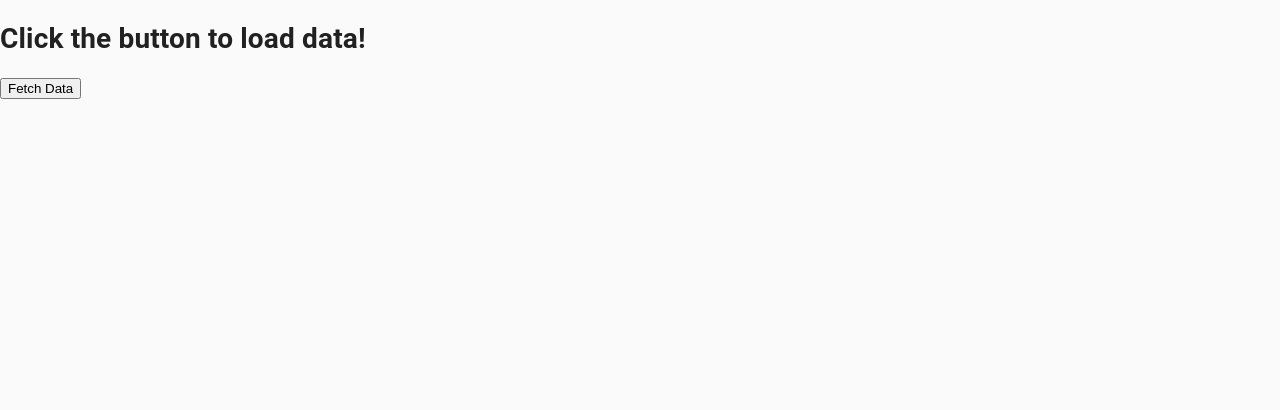
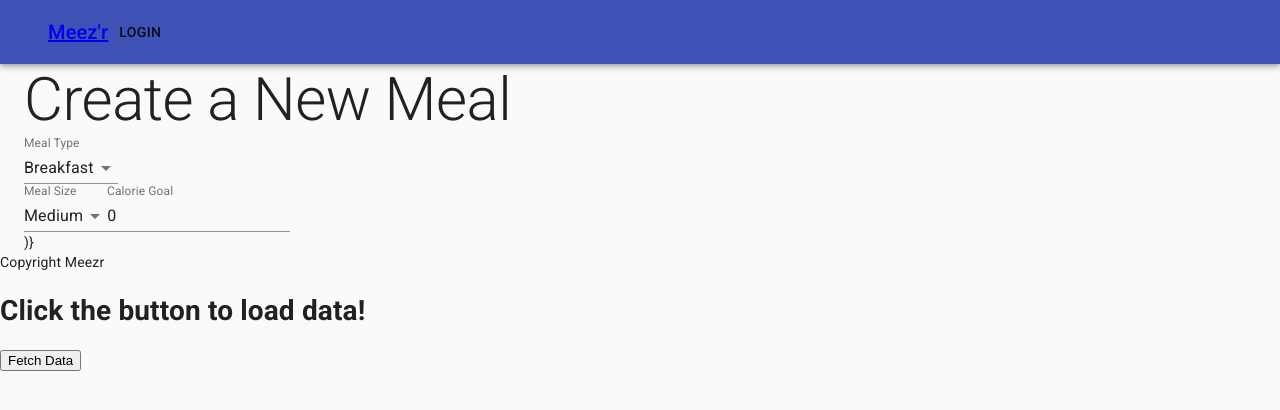
Before and after one commit to pratikbassi/Meezr, a React (Create React App) app in the folder client/: page /create in a window 1280 px wide. Shown: the top 410 px of the page. Built offline with nearby package versions, Linux system fonts and the light colour scheme.

Commit message:
add first page of view logic

```diff
--- a/client/src/components/NewMeal/Page1.jsx
+++ b/client/src/components/NewMeal/Page1.jsx
@@ -0,0 +1,101 @@
+import React, { useState } from "react";
+import { Link } from "react-router-dom";
+import { makeStyles } from "@material-ui/core/styles";
+import {
+  Container,
+  FormControl,
+  InputLabel,
+  Input,
+  FormHelperText,
+  Select,
+  MenuItem,
+  TextField,
+} from "@material-ui/core";
+import {} from "@material-ui/icons";
+
+const useStyles = makeStyles({});
+
+export default function Template() {
+  const classes = useStyles();
+
+  const [state, setState] = React.useState({
+    size: "Medium",
+    type: "Breakfast",
+    calorieGoal: 0,
+  });
+
+  const handleSubmit = () => {
+    console.log("submit!");
+  };
+
+  const handleChange = (event) => {
+    console.log("Input Change!");
+    console.log(event);
+    const newValue = {
+      [event.target.name]: event.target.value,
+    };
+    // console.log("Changing Size?", event.target.name);
+    if (event.target.name === "size") {
+      if (event.target.value === "Small") {
+        newValue.calorieGoal = 500;
+      } else if (event.target.value === "Medium") {
+        newValue.calorieGoal = 600;
+      } else if (event.target.value === "Large") {
+        newValue.calorieGoal = 800;
+      }
+    }
+    // console.log("newValue", newValue);
+    setState((prev) => {
+      return { ...prev, ...newValue };
+    });
+  };
+  // console.log("state", state);
+
+  return (
+    <article>
+      <form onSubmit={handleSubmit}>
+        <FormControl>
+          <InputLabel id="new-meal-type">Meal Type</InputLabel>
+          <Select
+            name="type"
+            defaultValue="Breakfast"
+            labelId="new-meal-type"
+            id="new-meal-type"
+            value={state.type}
+            onChange={handleChange}
+          >
+            <MenuItem value={"Breakfast"}>Breakfast</MenuItem>
+            <MenuItem value={"Lunch"}>Lunch</MenuItem>
+            <MenuItem value={"Dinner"}>Dinner</MenuItem>
+            <MenuItem value={"Brunch"}>Brunch</MenuItem>
+            <MenuItem value={"Other"}>Other</MenuItem>
+          </Select>
+        </FormControl>
+        <br />
+        <FormControl>
+          <InputLabel id="new-meal-size">Meal Size</InputLabel>
+          <Select
+            name="size"
+            defaultValue="Medium"
+            labelId="new-meal-size"
+            id="new-meal-size"
+            value={state.size}
+            onChange={handleChange}
+          >
+            <MenuItem value={"Large"}>Large</MenuItem>
+            <MenuItem value={"Medium"}>Medium</MenuItem>
+            <MenuItem value={"Small"}>Small</MenuItem>
+          </Select>
+        </FormControl>
+        <TextField
+          id="standard-basic"
+          label="Calorie Goal"
+          name="calorieGoal"
+          type="number"
+          value={state.calorieGoal}
+          onChange={handleChange}
+        />
+      </form>
+    </article>
+  );
+}
--- a/client/src/routes/Index.jsx
+++ b/client/src/routes/Index.jsx
@@ -4,6 +4,7 @@ import { BrowserRouter as Router, Route, Switch } from "react-router-dom";
 import Browse from "../components/Browse";
 import Profile from "../components/Profile";
 import SingleMeal from "../components/SingleMeal";
+import NewMeal from "../components/NewMeal";
 
 export default (
   <Router>
@@ -11,6 +12,7 @@ export default (
       <Route path="/" exact component={Browse} />
       <Route path="/profile" exact component={Profile} />
       <Route path="/meal/:id" exact component={SingleMeal} />
+      <Route path="/create" exact component={NewMeal} />
     </Switch>
   </Router>
 );
```
